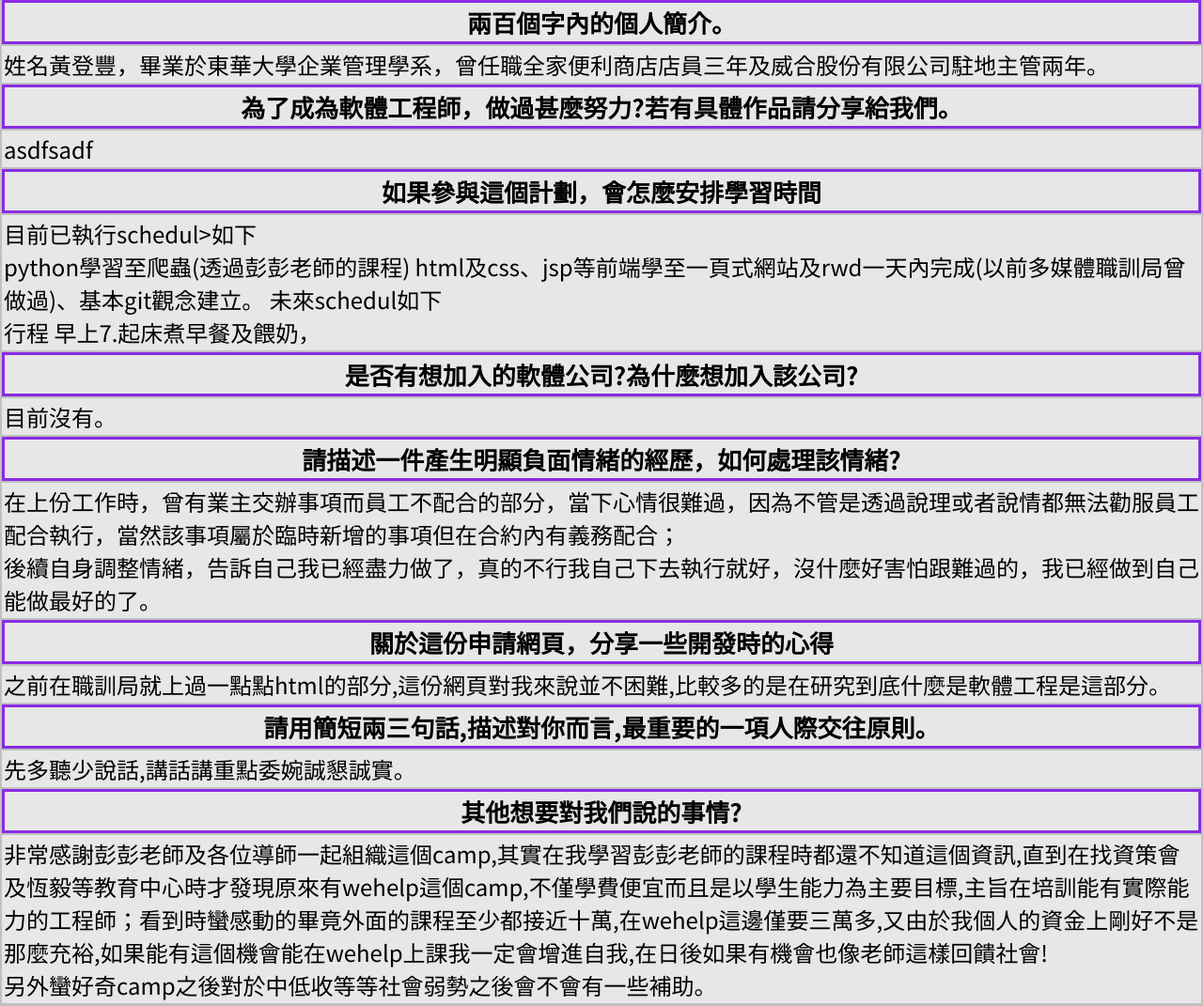
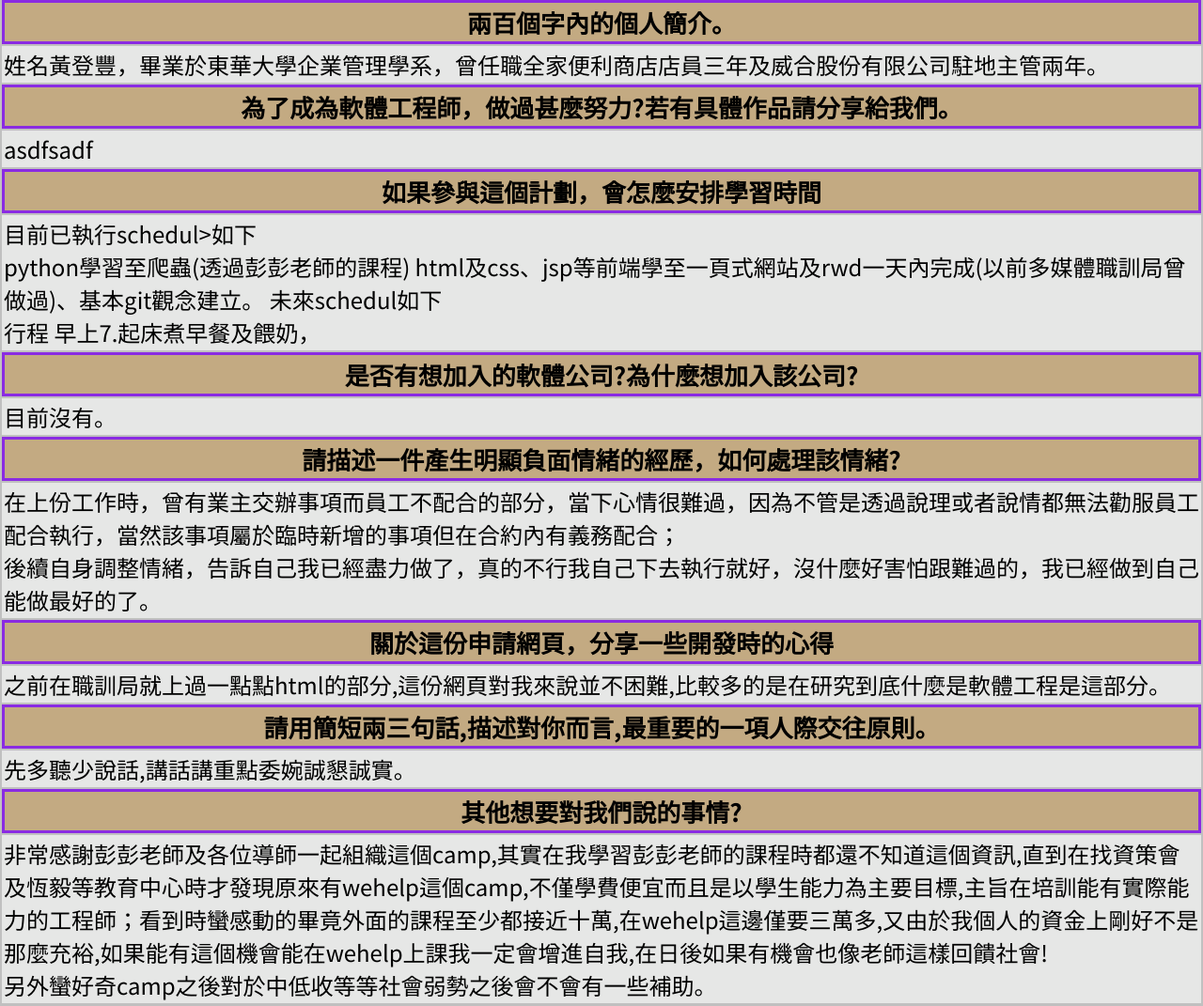
Before and after one commit to danphone2050/danphone2050.github.io, a plain HTML site: page wehelp/1130131.html in a window 1280 px wide. Shown: the whole page at 94% size. Drawn offline with Linux system fonts and the light colour scheme.

Commit message:
Update style.css

```diff
--- a/wehelp/css/style.css
+++ b/wehelp/css/style.css
@@ -30,14 +30,18 @@ body{
     font-size: 24px;
     font-weight: 700;
     width: 70%;
-    background-color: rgba(234, 236, 234, 0.9);
-
+    /* background-color: rgba(234, 236, 234, 0.9); */
+    background-color: rgba(197, 165, 116, 0.8);
+    padding-top: 12px;
+    padding-bottom: 12px;
 }
 .text{
     width: 70%;
     font-size: 24px;
     font-family: 'Noto Sans TC', sans-serif;
     background-color: rgba(234, 236, 234, 0.9);
+    padding-top: 12px;
+    padding-bottom: 12px;
 }
 .rwdnone{
     font-size: 12px;
```
